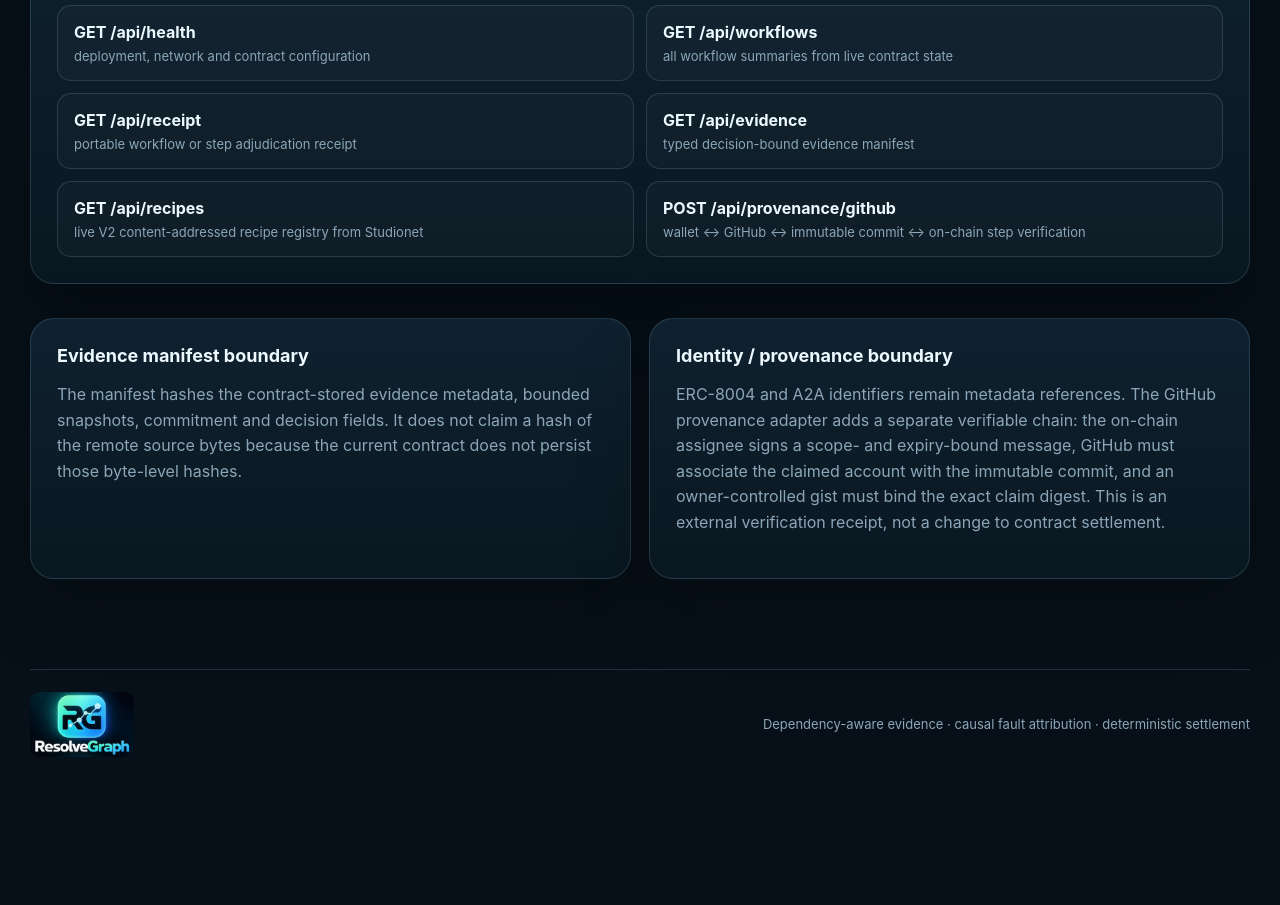
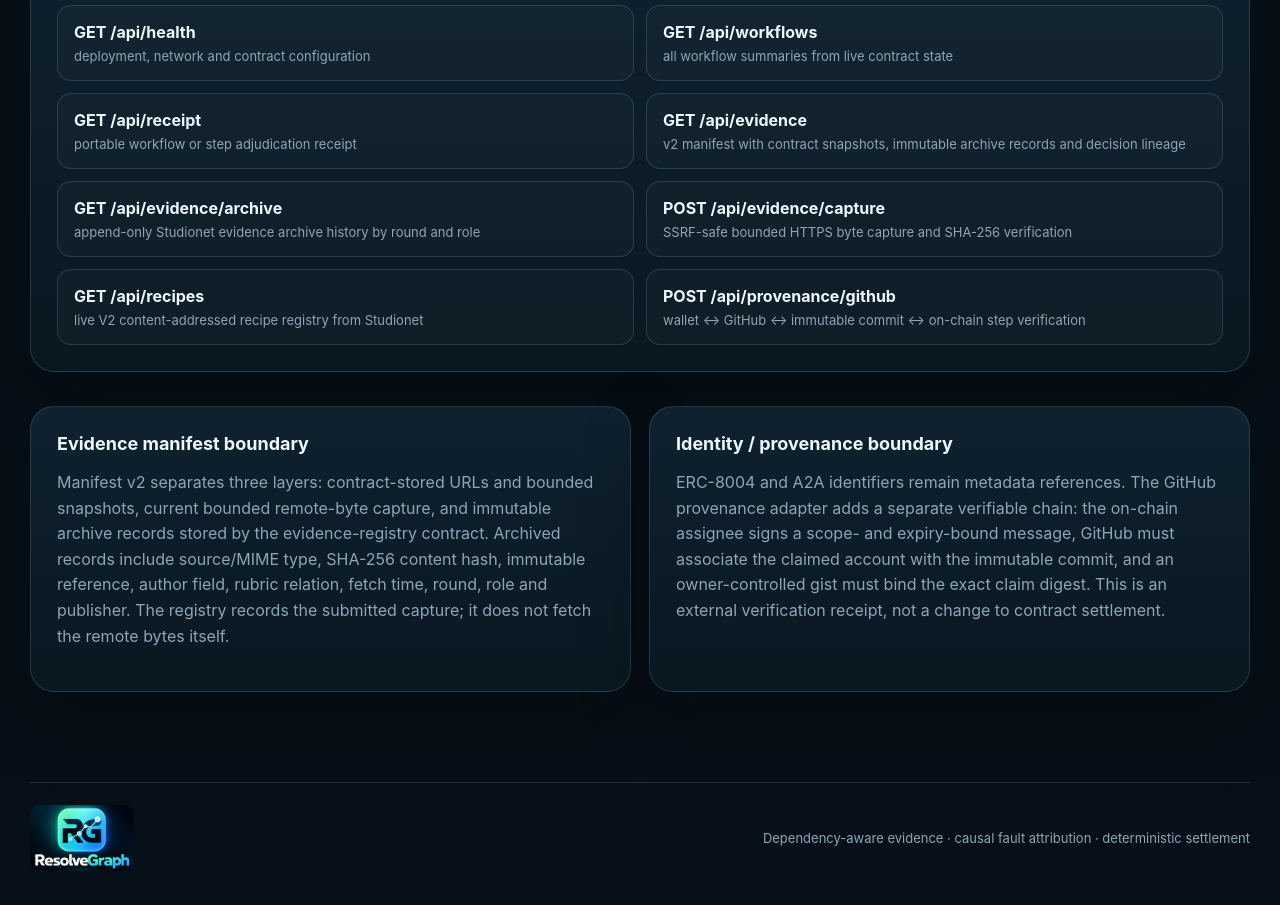
Before and after one commit to maho0638/resolvegraph-genlayer, a Next.js app in the folder frontend/: page /developers in a window 1280 px wide. Shown: the part 1060-1965 px from the top of the page. Before the commit the page ends 1851 px from the top, so only its background shows below. Built offline with nearby package versions, Linux system fonts and the light colour scheme.

Commit message:
docs: expose typed evidence archive and capture APIs

```diff
--- a/frontend/app/developers/page.tsx
+++ b/frontend/app/developers/page.tsx
@@ -75,7 +75,13 @@ export default function Developers() {
             <strong>GET /api/receipt</strong><span>portable workflow or step adjudication receipt</span>
           </a>
           <a className="apiItem" href="/api/evidence?workflow=rg-live-success-v1&step=source-check" target="_blank" rel="noreferrer">
-            <strong>GET /api/evidence</strong><span>typed decision-bound evidence manifest</span>
+            <strong>GET /api/evidence</strong><span>v2 manifest with contract snapshots, immutable archive records and decision lineage</span>
+          </a>
+          <a className="apiItem" href="/api/evidence/archive?workflow=rg-live-success-v1&step=source-check" target="_blank" rel="noreferrer">
+            <strong>GET /api/evidence/archive</strong><span>append-only Studionet evidence archive history by round and role</span>
+          </a>
+          <a className="apiItem" href="/evidence?workflow=rg-live-success-v1&step=source-check">
+            <strong>POST /api/evidence/capture</strong><span>SSRF-safe bounded HTTPS byte capture and SHA-256 verification</span>
           </a>
           <a className="apiItem" href="/api/recipes" target="_blank" rel="noreferrer">
             <strong>GET /api/recipes</strong><span>live V2 content-addressed recipe registry from Studionet</span>
@@ -90,10 +96,13 @@ export default function Developers() {
         <article className="card">
           <h3>Evidence manifest boundary</h3>
           <p>
-            The manifest hashes the contract-stored evidence metadata, bounded
-            snapshots, commitment and decision fields. It does not claim a hash
-            of the remote source bytes because the current contract does not
-            persist those byte-level hashes.
+            Manifest v2 separates three layers: contract-stored URLs and bounded
+            snapshots, current bounded remote-byte capture, and immutable archive
+            records stored by the evidence-registry contract. Archived records
+            include source/MIME type, SHA-256 content hash, immutable reference,
+            author field, rubric relation, fetch time, round, role and publisher.
+            The registry records the submitted capture; it does not fetch the
+            remote bytes itself.
           </p>
         </article>
         <article className="card">
```
